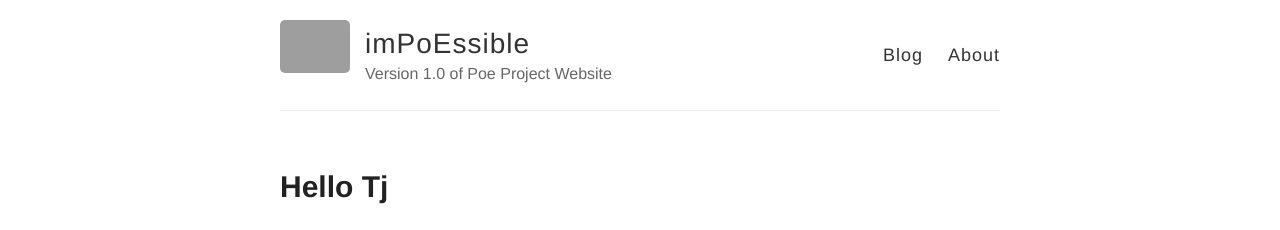
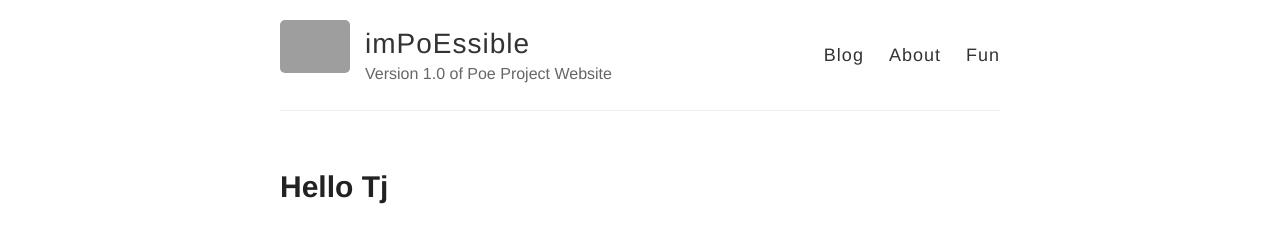
Before and after one commit to imPoEssible/imPoEssible.github.io, a Jekyll site: the page built from index.html, in a window 1280 px wide. Shown: the top 230 px of the page. Built offline with Jekyll 4.4.1, drawn with Linux system fonts in a browser that asks for light colours; Markdown is read by kramdown in place of the engine named in the settings; grey boxes are pictures that could not be loaded.

Commit message:
Update default.html

```diff
--- a/_layouts/default.html
+++ b/_layouts/default.html
@@ -29,6 +29,7 @@
           <nav>
             <a href="{{ site.baseurl }}/">Blog</a>
             <a href="{{ site.baseurl }}/about">About</a>
+            <a href="{{ site.baseurl }}/fun">Fun</a>
           </nav>
         </header>
       </div>
```
